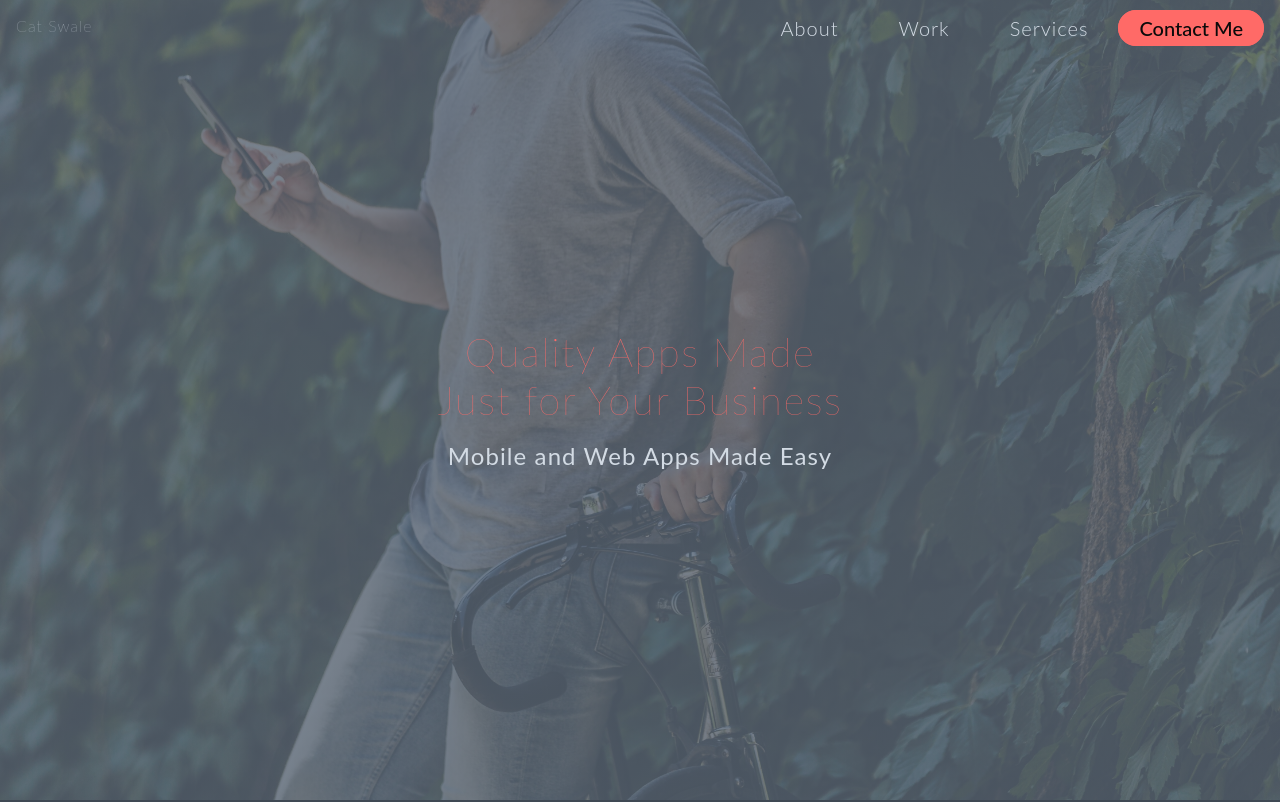
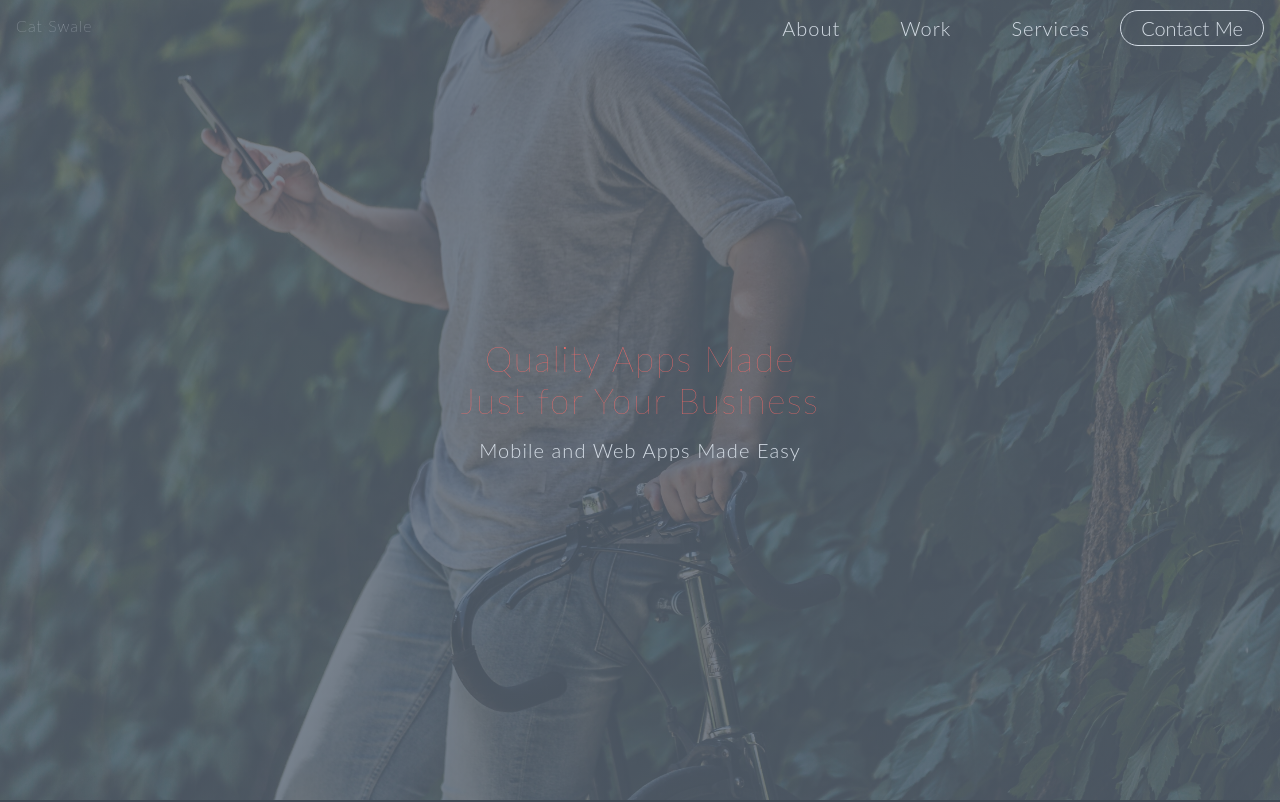
Before and after one commit to Catpants/website, a Gatsby site: page / in a window 1280 px wide. Shown: the top 802 px of the page. Built offline with nearby package versions, Linux system fonts and the light colour scheme; Gatsby itself is replaced by a stand-in of ours.

Commit message:
add secondary button. polish

```diff
--- a/src/pages/index.js
+++ b/src/pages/index.js
@@ -13,7 +13,7 @@ export default function Home() {
             <a className="menu-link" href="#about">About</a>
             <a className="menu-link" href="#work">Work</a>
             <a className="menu-link" href="#services">Services</a>
-            <a className="btn-primary" href="#contact">Contact Me</a>
+            <a className="btn-secondary" href="#contact">Contact Me</a>
           </div>
           <h1>Quality Apps Made <br />Just for Your Business</h1>
           <p className="sub-heading">Mobile and Web Apps Made Easy</p>
--- a/src/pages/style.css
+++ b/src/pages/style.css
@@ -41,6 +41,7 @@ p {
   line-height: 130%;
   letter-spacing: 1.1px;
   font-size: 16px;
+  font-weight: 300;
 }
 input, textarea {
   border-radius: 4px;
@@ -85,10 +86,11 @@ button {
   align-items: center;
 }
 .sub-heading {
-  font-size: 18pt;
+  font-size: 20px;
   color: #D3DBE4;
   line-height: 130%;
   letter-spacing: 1.1px;
+  font-weight: 300;
 }
 .header-logo {
   color: #D3DBE4;
@@ -114,7 +116,7 @@ button {
     display: initial;
   }
   h1 {
-    font-size: 40px;
+    font-size: 35px;
   }
 }
 .menu-link {
@@ -334,3 +336,20 @@ footer p {
   color: #0A0A0A;
   cursor: pointer;
 }
+.btn-secondary {
+  border-radius: 40px;
+  border: 1px solid #D3DBE4;
+  background-color: transparent;
+  color: #D3DBE4;
+  padding: 5px 20px;
+  font-weight: 300;
+  font-size: 20px;
+  text-decoration: none;
+  transition: background-color 0.2s;
+}
+.btn-secondary:hover,
+.btn-secondary:focus {
+  border: 1px solid #FF6A67;
+  color: #FF6A67;
+  cursor: pointer;
+}
```
